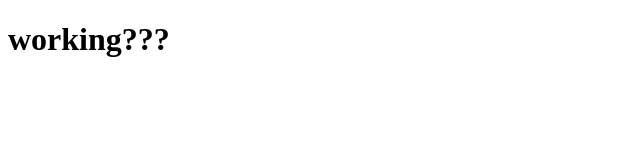
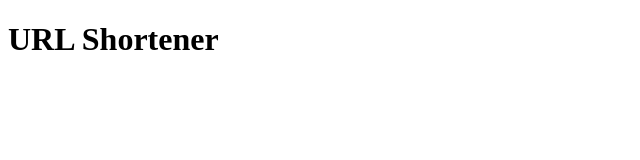
Before and after one commit to pjtopps/url-shortener, a website: page views/index.html in a window 1280 px wide. Shown: the whole page, without its empty margins (0-640 px from the left). Drawn offline with Linux system fonts and the light colour scheme.

Commit message:
Checkpoint

```diff
--- a/views/index.html
+++ b/views/index.html
@@ -9,8 +9,11 @@
 
    <body>
      <h1>
-       working???
+       URL Shortener
      </h1>
+     <p>
+
+     </p>
 
    </body>
 
```
